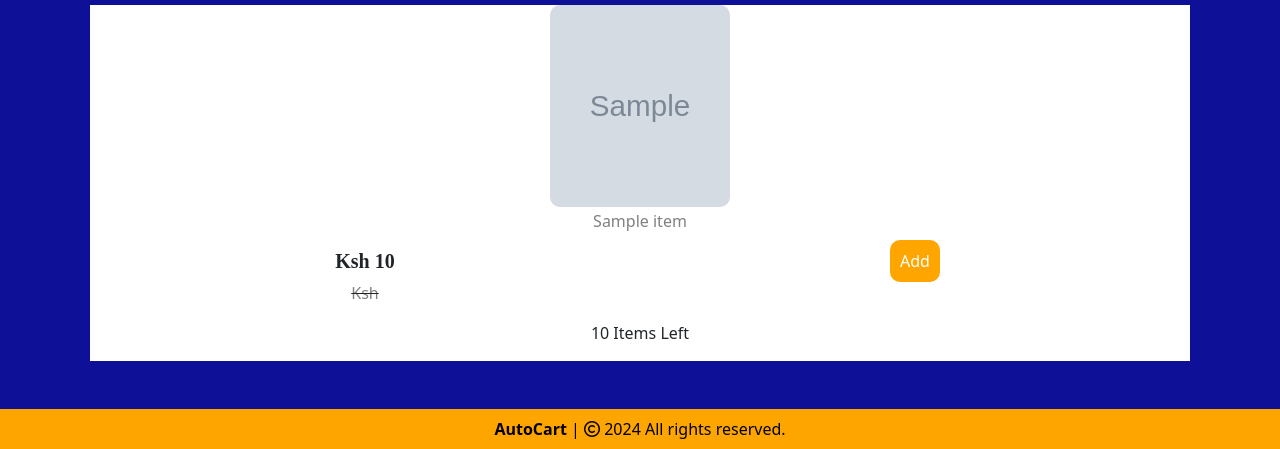
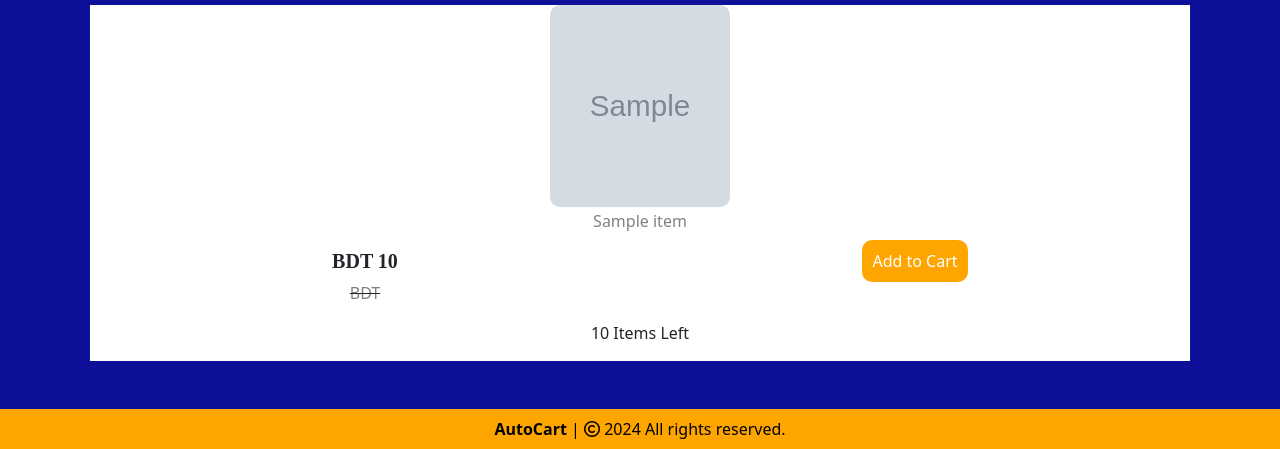
Before and after one commit to Anika-Tazin-Pranty/AutoCart, a Flask app: template website/templates/home.html in a window 1280 px wide; the page is wider, and only the part inside the window is pictured. Shown: the part 557-1006 px from the top of that part. Run offline with Flask 3, Linux system fonts and the light colour scheme; the template is opened without the code that fills it: most values are stand-ins (such as "Sample title", 1, 10 or a date in 2020); grey boxes marked "Sample" are stand-in pictures; some libraries are stand-ins or nearby versions; some web fonts are replaced.

Commit message:
update in frontend

```diff
--- a/website/templates/home.html
+++ b/website/templates/home.html
@@ -88,12 +88,12 @@
 
                 <div class="col">
 
-                    <h5 style="font-weight: 600; font-family: 'Times New Roman', Times, serif;">Ksh {{ item.current_price }}</h5>
-                    <strike><p style="color: gray;">Ksh {{ item.previous_price}}</p></strike>
+                    <h5 style="font-weight: 600; font-family: 'Times New Roman', Times, serif;">BDT {{ item.current_price }}</h5>
+                    <strike><p style="color: gray;">BDT {{ item.previous_price}}</p></strike>
                 </div>
 
                 <div class="col">
-                    <a href="/add-to-cart/{{ item.id }}">Add</a>
+                    <a href="/add-to-cart/{{ item.id }}">Add to Cart</a>
                 </div>
 
             </div>
```
